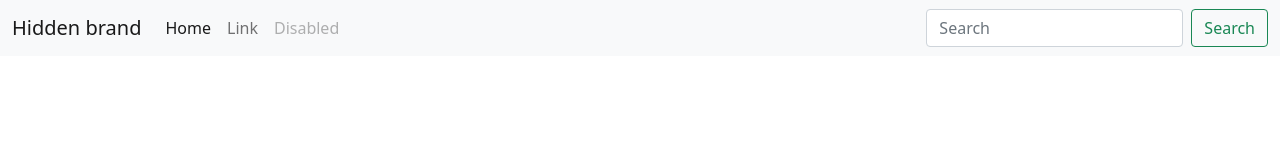
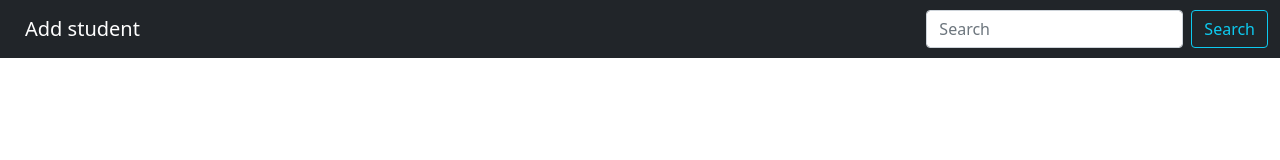
Before and after one commit to dastan495/instagram-, a plain HTML site: page index.html in a window 1280 px wide. Drawn offline with nearby package versions, Linux system fonts and the light colour scheme.

Commit message:
navbar new

```diff
--- a/index.html
+++ b/index.html
@@ -19,46 +19,24 @@
     ></script>
   </head>
   <body>
-    <nav class="navbar navbar-expand-lg navbar-light bg-light">
+    <!--? NAVBAR -->
+    <nav class="navbar navbar-light bg-dark navbar-dark">
       <div class="container-fluid">
-        <button
-          class="navbar-toggler"
-          type="button"
-          data-bs-toggle="collapse"
-          data-bs-target="#navbarTogglerDemo01"
-          aria-controls="navbarTogglerDemo01"
-          aria-expanded="false"
-          aria-label="Toggle navigation"
-        >
-          <span class="navbar-toggler-icon"></span>
-        </button>
-        <div class="collapse navbar-collapse" id="navbarTogglerDemo01">
-          <a class="navbar-brand" href="#">Hidden brand</a>
-          <ul class="navbar-nav me-auto mb-2 mb-lg-0">
-            <li class="nav-item">
-              <a class="nav-link active" aria-current="page" href="#">Home</a>
-            </li>
-            <li class="nav-item">
-              <a class="nav-link" href="#">Link</a>
-            </li>
-            <li class="nav-item">
-              <a class="nav-link disabled">Disabled</a>
-            </li>
-          </ul>
+        <a class="navbar-brand btn btn-add">Add student</a>
         <form class="d-flex">
           <input
+            id="search"
             class="form-control me-2"
             type="search"
             placeholder="Search"
             aria-label="Search"
           />
-            <button class="btn btn-outline-success" type="submit">
-              Search
-            </button>
+          <button class="btn btn-outline-info" type="submit">Search</button>
         </form>
       </div>
-      </div>
     </nav>
+    <!--? NAVBAR -->
+
     <script src="./main.js"></script>
   </body>
 </html>
```
Lines whose indentation alone changed are shown as unchanged.
